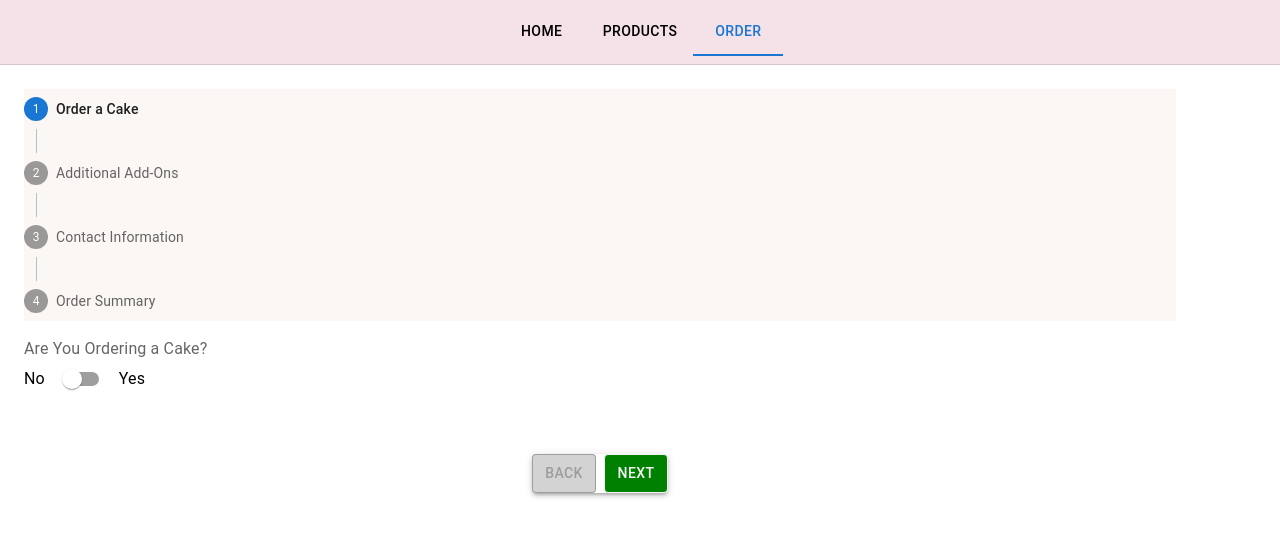
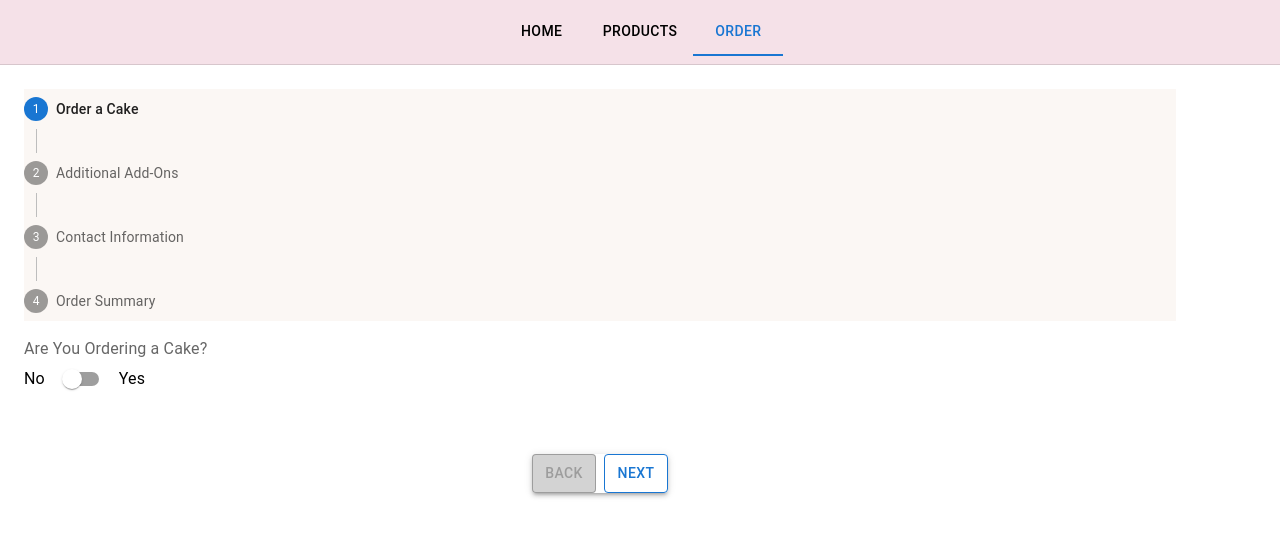
Before and after one commit to arcosea/cake, a React (Create React App) app: page / in a window 1280 px wide. Both pictures are taken after a click on the tab "ORDER". Shown: the top 536 px of the page. Built offline with nearby package versions, Linux system fonts and the light colour scheme.

Commit message:
Fixed bug: removed background color on next/submit button bc of inconsistency

```diff
--- a/src/ui/pages/CheckoutPage.tsx
+++ b/src/ui/pages/CheckoutPage.tsx
@@ -94,23 +94,6 @@ export default function CheckoutPage(){
             return <></>
         }
     }
-    function nextButtonBackgroundColor(){
-        if(activeStep === 2 && !isFormFilled){
-            return "#d3d3d3"
-        } else if (activeStep === 3 && isFormFilled){
-            return "green"
-        } else{
-            return "green"
-        }
-    }
-
-    function nextButtonTextColor(){
-        if(activeStep == 2 && !isFormFilled){
-            return "black"
-        } else{
-            return "whitesmoke"
-        }
-    }
     /**
      * Next and Previous buttons
      */
@@ -127,9 +110,10 @@ export default function CheckoutPage(){
                         Back
                         </Button>
                     <Button
-                            onClick={handleNext}
-                            disabled={activeStep === 2? !isFormFilled : false}
-                            sx={{border: 1, backgroundColor: nextButtonBackgroundColor(), color: nextButtonTextColor()}}
+                        id="nextButton"
+                        onClick={handleNext}
+                        disabled={activeStep === 2? !isFormFilled : false}
+                        sx={{border: 1}}
                     >
                         {activeStep === steps.length - 1 ? 'Submit' : 'Next'}
                     </Button>
@@ -148,7 +132,7 @@ export default function CheckoutPage(){
                     </Typography>
                     <Box sx={{ display: 'flex', flexDirection: 'row', pt: 2 }}>
                         <Box sx={{ flex: '1 1 auto' }} />
-                        <Button onClick={handleReset}>Reset</Button>
+                        <Button onClick={handleReset} sx={{border: 1}}>Reset</Button>
                     </Box>
                 </>
             )
```
